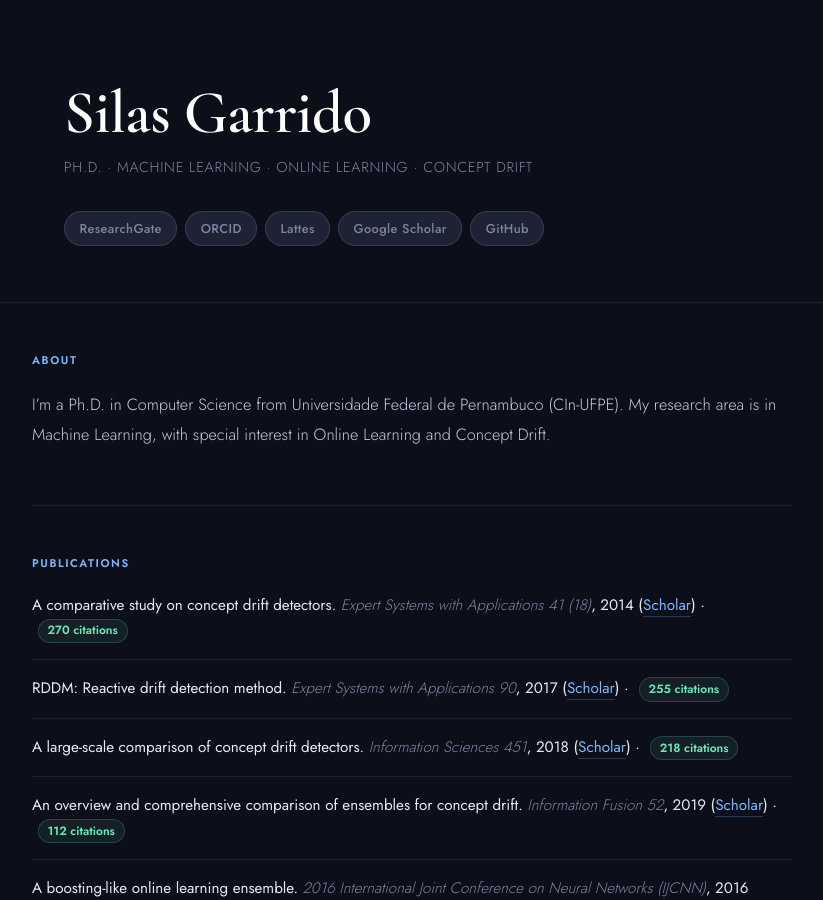
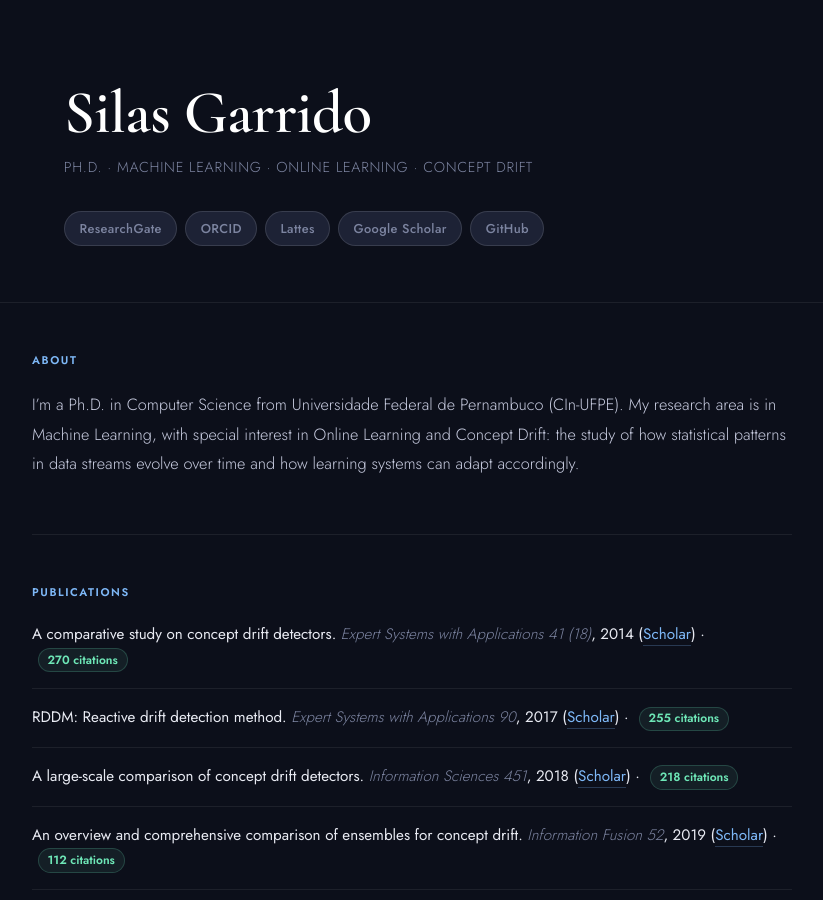
Before and after one commit to silasgtcs/silasgtcs.github.io, a Jekyll site: the page built from index.md, in a window 1280 px wide and 900 px high. Shown: the whole window, without its empty margins (228-1051 px from the left). Built offline with Jekyll 4.4.1, drawn with Linux system fonts in a browser that asks for light colours; our own code applies the rules of GitHub Pages for plain Markdown files.

Commit message:
Update index.md

```diff
--- a/index.md
+++ b/index.md
@@ -4,7 +4,7 @@ layout: default
 
 ## About
 
-I'm a Ph.D. in Computer Science from Universidade Federal de Pernambuco (CIn-UFPE). My research area is in Machine Learning, with special interest in Online Learning and Concept Drift.
+I'm a Ph.D. in Computer Science from Universidade Federal de Pernambuco (CIn-UFPE). My research area is in Machine Learning, with special interest in Online Learning and Concept Drift: the study of how statistical patterns in data streams evolve over time and how learning systems can adapt accordingly.
 
 {% include publications.html %}
 
```
